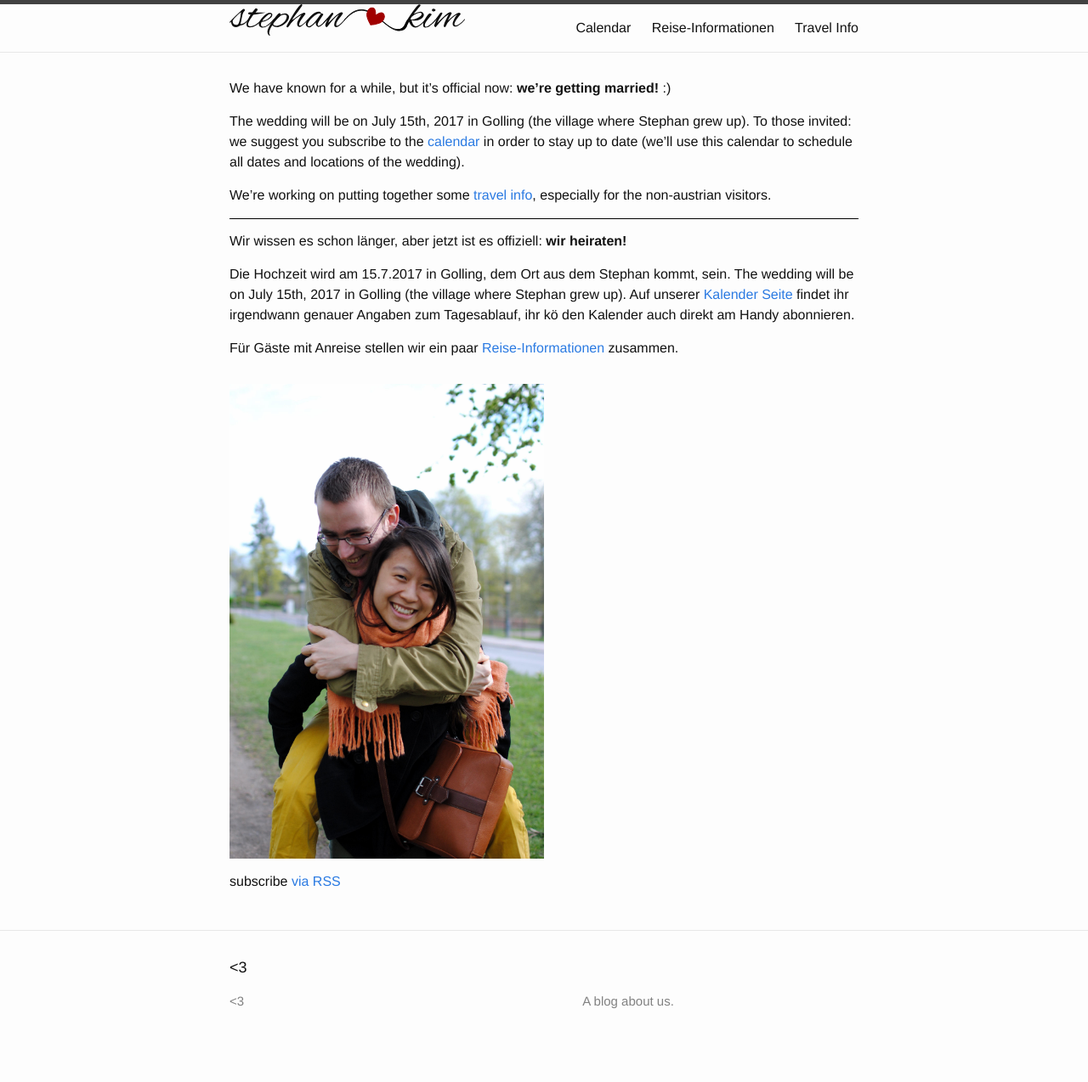
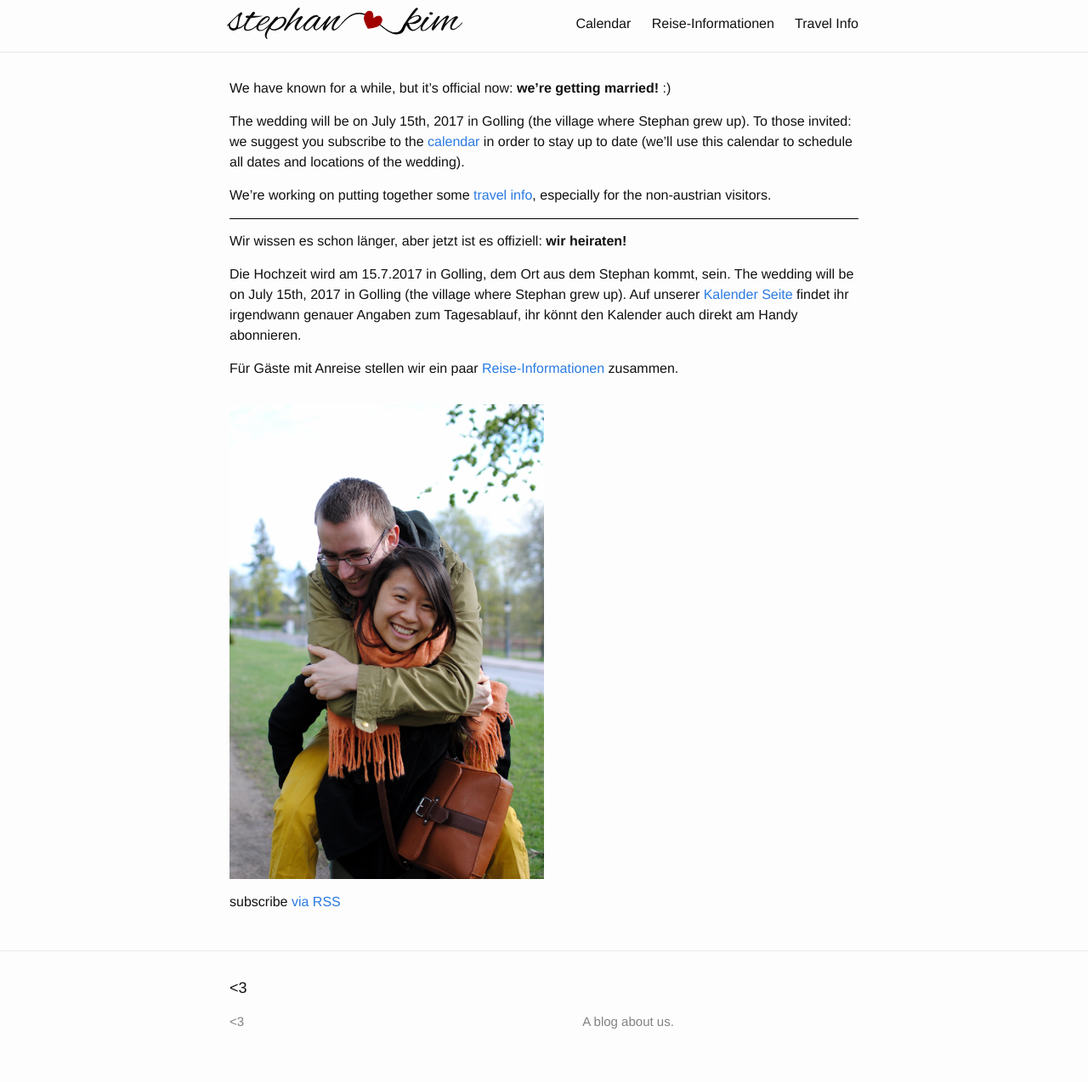
Before and after one commit to stephan-kim/stephan-kim.github.io, a Jekyll site: the page built from index.html, in a window 1280 px wide. Shown: the whole page at 85% size. Built offline with Jekyll 4.4.1, drawn with Linux system fonts in a browser that asks for light colours; before the commit the page ends 1250 px from its top, so only the background shows below that.

Commit message:
geeking out about css; typo

```diff
--- a/_includes/header.html
+++ b/_includes/header.html
@@ -3,7 +3,7 @@
   <div class="wrapper">
 
       <a class="site-title" href="{{ site.baseurl }}/">
-          <a href="{{ site.url }}"><img src="https://rawgit.com/stephan-kim/stephan-kim.github.io/master/_img/stephankim-logo.svg"></img></a>
+          <a href="{{ site.url }}"><img class="logo" src="https://rawgit.com/stephan-kim/stephan-kim.github.io/master/_img/stephankim-logo.svg"></img></a>
       </a>
 
     <nav class="site-nav">
--- a/_sass/_layout.scss
+++ b/_sass/_layout.scss
@@ -2,12 +2,18 @@
  * Site header
  */
 .site-header {
-    border-top: 5px solid $grey-color-dark;
+    #border-top: 5px solid $grey-color-dark;
     border-bottom: 1px solid $grey-color-light;
     min-height: 56px;
 
     // Positioning context for the mobile navigation icon
     position: relative;
+}
+
+img.logo {
+    margin-top: 9px;
+    margin-left: -3px;
+    margin-bottom: $spacing-unit/2;
 }
 
 .site-title {
--- a/index.html
+++ b/index.html
@@ -35,7 +35,7 @@ layout: default
             grew up).
 
             Auf unserer <a href="http://stephan.kim/calendar">Kalender Seite</a> findet
-            ihr irgendwann genauer Angaben zum Tagesablauf, ihr k&ouml; den
+            ihr irgendwann genauer Angaben zum Tagesablauf, ihr k&ouml;nnt den
             Kalender auch direkt am Handy abonnieren.
         </p>
 
```
